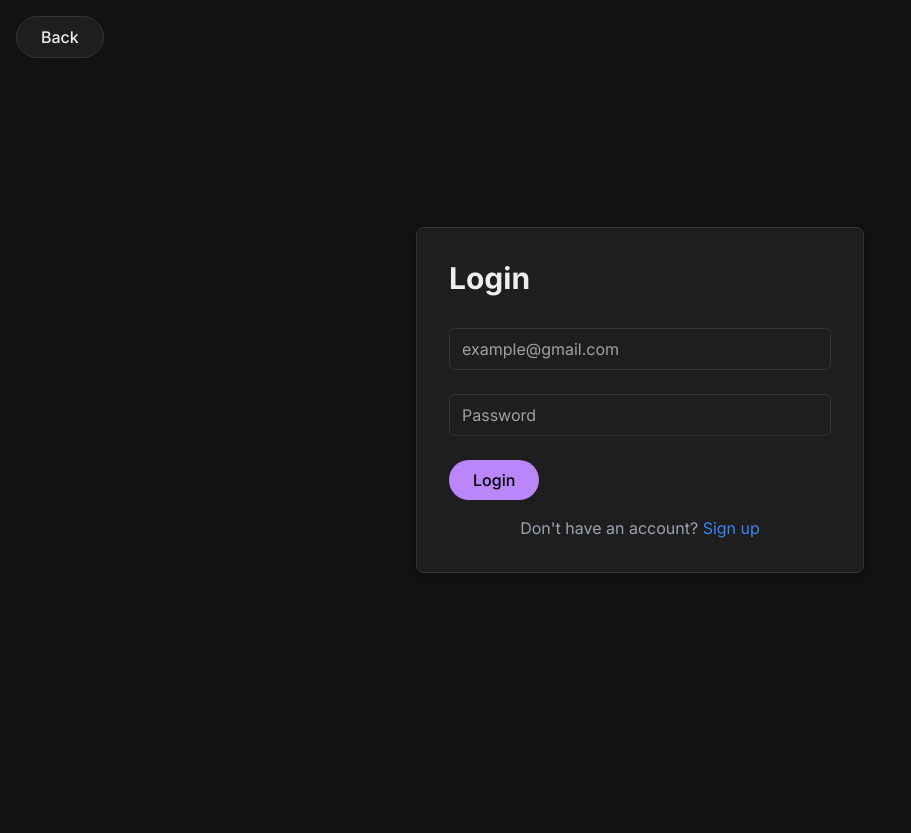
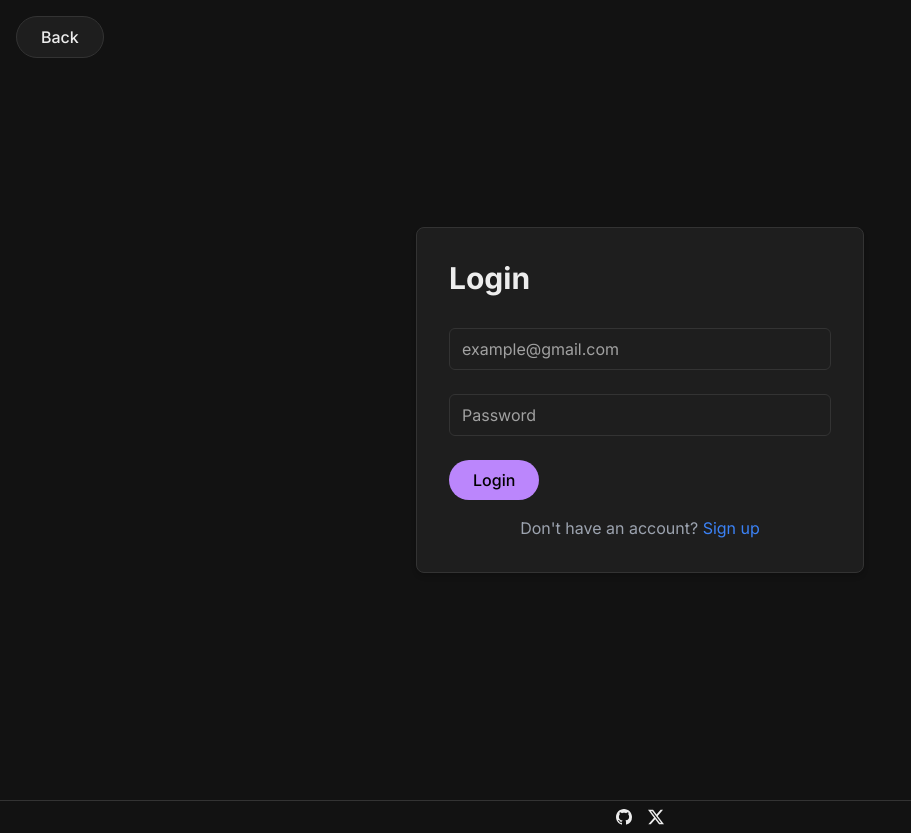
Before and after one commit to Ashraful-malik/InspireFolio, a Next.js app: page /login in a window 1280 px wide. Shown: the whole page, without its empty margins (0-911 px from the left). Before the commit the page ends 800 px from the top, so only its background shows below. Built offline with nearby package versions, Linux system fonts and the light colour scheme; no server answers.

Commit message:
add footer

```diff
--- a/src/app/layout.js
+++ b/src/app/layout.js
@@ -2,7 +2,7 @@
 import { AuthProvider } from "../context/authContext";
 import { Inter } from "next/font/google";
 import RenderNavbar from "../components/RenderNavbar";
-
+import Footer from "../components/Footer";
 export const metadata = {
   title: "InspireFolio",
   description:
@@ -49,6 +49,7 @@
         <body className="bg-white dark:bg-dark-bg dark:text-dark-textPrimary">
           <RenderNavbar />
           <main>{children}</main>
+          <Footer />
         </body>
       </html>
     </AuthProvider>
--- /dev/null
+++ b/src/components/Footer.jsx
@@ -0,0 +1,47 @@
+import Link from "next/link";
+import React from "react";
+
+function Footer() {
+  return (
+    <footer className="dark:bg-dark-bg  border-t border-dark-border dark:text-dark-textPrimary p-2 flex justify-center">
+      <div className="flex space-x-4">
+        <Link
+          href="https://github.com/Ashraful-malik/InspireFolio"
+          target="_blank"
+          rel="noopener noreferrer"
+          className="hover:underline"
+        >
+          <svg
+            xmlns="http://www.w3.org/2000/svg"
+            width="16"
+            height="16"
+            fill="currentColor"
+            class="bi bi-github"
+            viewBox="0 0 16 16"
+          >
+            <path d="M8 0C3.58 0 0 3.58 0 8c0 3.54 2.29 6.53 5.47 7.59.4.07.55-.17.55-.38 0-.19-.01-.82-.01-1.49-2.01.37-2.53-.49-2.69-.94-.09-.23-.48-.94-.82-1.13-.28-.15-.68-.52-.01-.53.63-.01 1.08.58 1.23.82.72 1.21 1.87.87 2.33.66.07-.52.28-.87.51-1.07-1.78-.2-3.64-.89-3.64-3.95 0-.87.31-1.59.82-2.15-.08-.2-.36-1.02.08-2.12 0 0 .67-.21 2.2.82.64-.18 1.32-.27 2-.27s1.36.09 2 .27c1.53-1.04 2.2-.82 2.2-.82.44 1.1.16 1.92.08 2.12.51.56.82 1.27.82 2.15 0 3.07-1.87 3.75-3.65 3.95.29.25.54.73.54 1.48 0 1.07-.01 1.93-.01 2.2 0 .21.15.46.55.38A8.01 8.01 0 0 0 16 8c0-4.42-3.58-8-8-8" />
+          </svg>
+        </Link>
+        <Link
+          href="https://twitter.com/Ashraful__malik"
+          target="_blank"
+          rel="noopener noreferrer"
+          className="hover:underline"
+        >
+          <svg
+            xmlns="http://www.w3.org/2000/svg"
+            width="16"
+            height="16"
+            fill="currentColor"
+            class="bi bi-twitter-x"
+            viewBox="0 0 16 16"
+          >
+            <path d="M12.6.75h2.454l-5.36 6.142L16 15.25h-4.937l-3.867-5.07-4.425 5.07H.316l5.733-6.57L0 .75h5.063l3.495 4.633L12.601.75Zm-.86 13.028h1.36L4.323 2.145H2.865z" />
+          </svg>
+        </Link>
+      </div>
+    </footer>
+  );
+}
+
+export default Footer;
--- a/src/components/ui/BackToTop.jsx
+++ b/src/components/ui/BackToTop.jsx
@@ -4,7 +4,7 @@
 function BackToTop() {
   return (
     <div className="">
-      <div className="fixed bottom-4 right-4">
+      <div className="fixed bottom-4 right-4 z-30">
         <Link
           className="w-12 h-12 bg-black
          dark:bg-dark-overlay border dark:border-dark-border dark:text-dark-accent rounded-full
```
